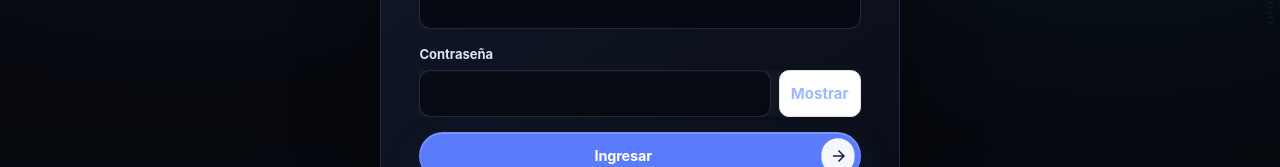
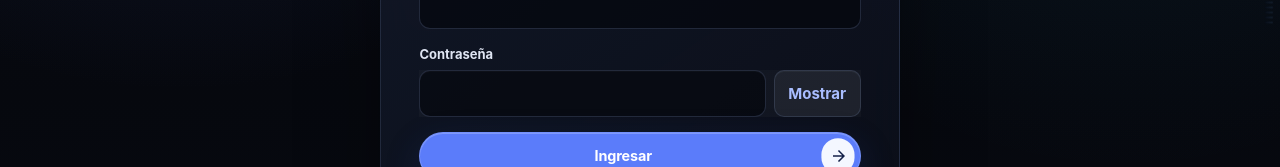
Before and after one commit to tomasfossatti/educai-landing, a Next.js app: page /login in a window 1280 px wide. Shown: the part 435-602 px from the top of the page. Built offline with nearby package versions, Linux system fonts and the light colour scheme; no server answers.

Commit message:
fix(ui): finish dark Obsidian control styling

```diff
--- a/app/obsidian-extras.css
+++ b/app/obsidian-extras.css
@@ -1,3 +1,8 @@
+html,
+body {
+  color-scheme: dark !important;
+}
+
 .role-explainer {
   margin-top: .7rem;
   padding: .75rem .85rem;
@@ -8,6 +13,68 @@
   font-size: .84rem;
   line-height: 1.45;
 }
+
+.field-action {
+  min-height: 42px;
+  padding: 0 .85rem;
+  border: 1px solid rgba(169,190,255,.14) !important;
+  border-radius: 10px !important;
+  background: rgba(255,255,255,.055) !important;
+  color: #a9bdff !important;
+  box-shadow: inset 0 1px rgba(255,255,255,.04) !important;
+  cursor: pointer;
+  transition: background .18s ease, border-color .18s ease, color .18s ease;
+}
+.field-action:hover,
+.field-action:focus-visible {
+  background: rgba(104,136,255,.12) !important;
+  border-color: rgba(126,161,255,.3) !important;
+  color: #dce5ff !important;
+  outline: none;
+}
+
+.course-code {
+  background: rgba(7,10,18,.76) !important;
+  border: 1px solid rgba(165,185,255,.17) !important;
+  color: #eef3ff !important;
+  box-shadow: inset 0 1px rgba(255,255,255,.04), 0 12px 30px rgba(0,0,0,.18) !important;
+}
+.course-code code {
+  background: transparent !important;
+  color: #f5f7ff !important;
+}
+.course-code .small {
+  color: #8f9db8 !important;
+}
+.course-code .btn.ghost {
+  background: rgba(255,255,255,.045) !important;
+  border-color: rgba(169,190,255,.13) !important;
+  color: #b7c8ff !important;
+}
+.course-code .btn.ghost:hover,
+.course-code .btn.ghost:focus-visible {
+  background: rgba(104,136,255,.12) !important;
+  border-color: rgba(126,161,255,.28) !important;
+  color: #e5ecff !important;
+}
+
+input[type="file"]::file-selector-button {
+  margin-right: .8rem;
+  padding: .55rem .8rem;
+  border: 1px solid rgba(169,190,255,.14);
+  border-radius: 9px;
+  background: rgba(255,255,255,.06);
+  color: #c8d4ef;
+  font: inherit;
+  font-weight: 650;
+  cursor: pointer;
+}
+input[type="file"]::file-selector-button:hover {
+  background: rgba(104,136,255,.12);
+  border-color: rgba(126,161,255,.3);
+  color: #eef3ff;
+}
+
 .ai-state-wrap { display: flex; align-items: center; gap: .55rem; min-width: 0; }
 .obsidian-loading { text-align: center; align-items: center; }
 .obsidian-loading .eyebrow,.obsidian-loading h2,.obsidian-loading p { text-align: center; }
```
